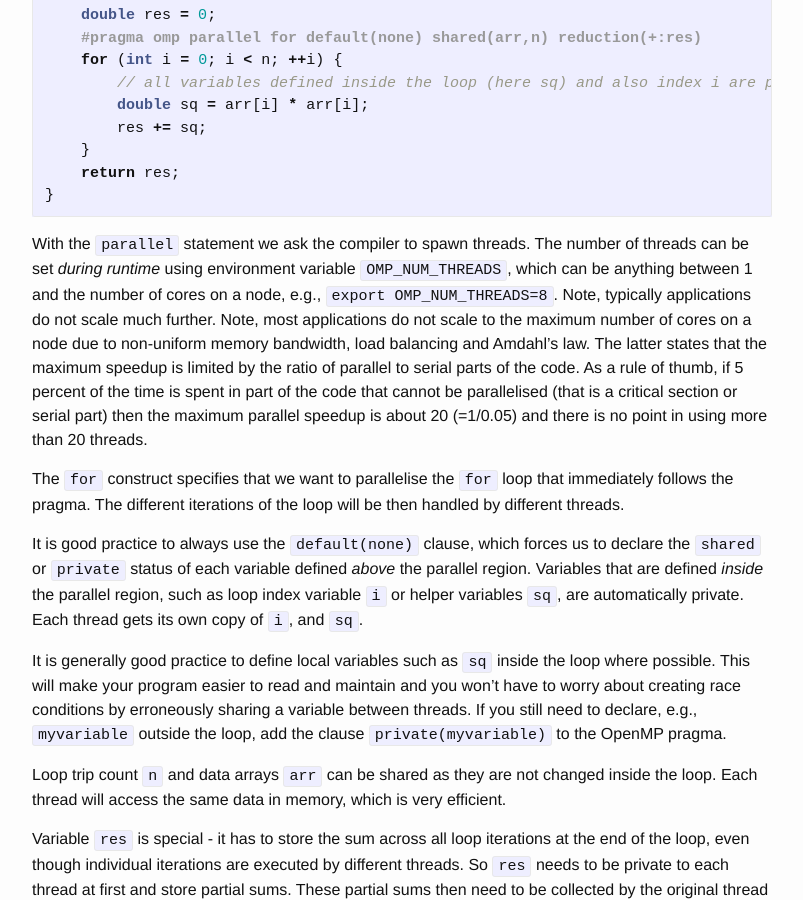
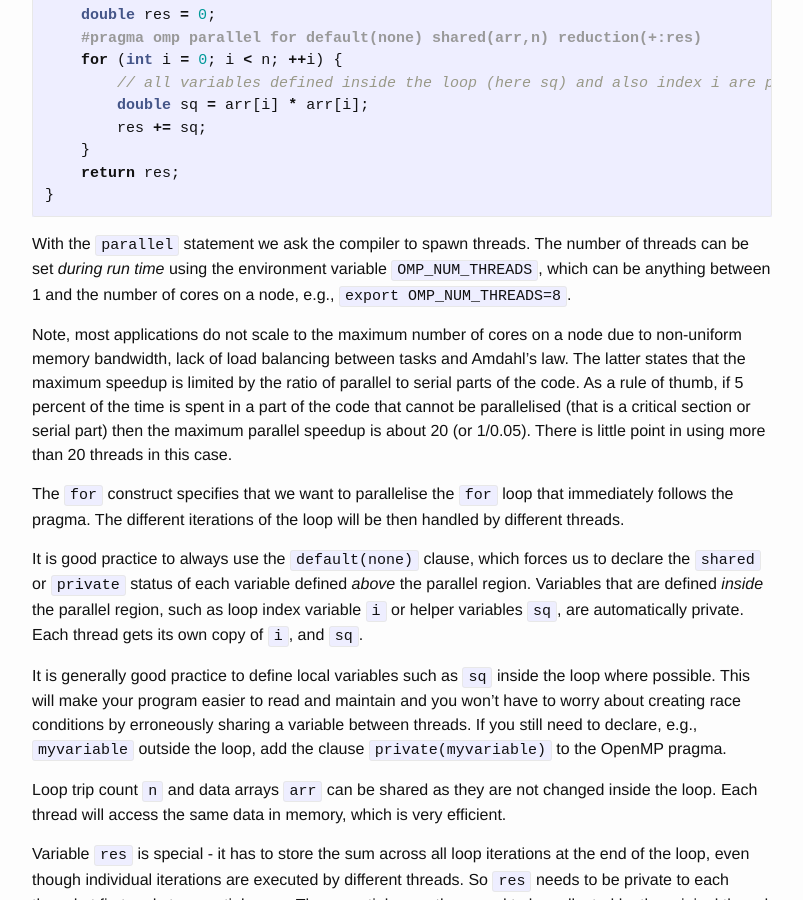
Before and after one commit to nesi/perf-training, a Jekyll site: the page built from _lessons/python-scatter/04b-openmp.md, in a window 1280 px wide and 900 px high, scrolled down 4116 px. Shown: the whole window, without its empty margins (238-1041 px from the left). Built offline with Jekyll 4.4.1, drawn with Linux system fonts in a browser that asks for light colours; some of the changed text lies outside the part shown.

Commit message:
Update 04b-openmp.md

````diff
--- a/_lessons/python-scatter/04b-openmp.md
+++ b/_lessons/python-scatter/04b-openmp.md
@@ -61,7 +61,7 @@ Use the following compiler switches:
 
 ### Directives
 
-Parallelisation with OpenMP is implemented using directives, which are written as pragmas (C/C++) or specially formatted comments (Fortran). OpenMP also provides an additional Application Program Interface (API) that allows the program to configure and query the runtime environment, e.g., to find out how many threads are running in parallel and which thread ID is running a given parallel section. For more information, have a look at the latest [OpenMP standard](https://www.openmp.org/wp-content/uploads/openmp-4.5.pdf).
+Parallelisation with OpenMP is implemented using directives, which are written as pragmas (C/C++) or specially formatted comments (Fortran). OpenMP also provides an additional Application Program Interface (API) that allows the program to configure and query the run time environment, e.g., to find out how many threads are running in parallel and which thread ID is running a given parallel section. For more information, have a look at the latest [OpenMP standard](https://www.openmp.org/wp-content/uploads/openmp-4.5.pdf).
 
 Here we focus on OpenMP directives in the source code that are interpreted by the compiler. The same source code can be used to build a serial or threaded version of the application by simply turning the OpenMP compiler switch on or off, and a non-OpenMP compiler will ignore the directives as unknown pragmas (C/C++) or as comments (Fortran).
 
@@ -102,8 +102,9 @@ double mySumSq(int n, double* arr) {
 }
 ```
 
-With the `parallel` statement we ask the compiler to spawn threads. The number of threads can be set *during runtime* using environment variable `OMP_NUM_THREADS`, which can be anything between 1 and the number of cores on a node, e.g., `export OMP_NUM_THREADS=8`. Note, typically applications do not scale much further.
-Note, most applications do not scale to the maximum number of cores on a node due to non-uniform memory bandwidth, load balancing and Amdahl's law. The latter states that the maximum speedup is limited by the ratio of parallel to serial parts of the code. As a rule of thumb, if 5 percent of the time is spent in part of the code that cannot be parallelised (that is a critical section or serial part) then the maximum parallel speedup is about 20 (=1/0.05) and there is no point in using more than 20 threads.
+With the `parallel` statement we ask the compiler to spawn threads. The number of threads can be set *during run time* using the environment variable `OMP_NUM_THREADS`, which can be anything between 1 and the number of cores on a node, e.g., `export OMP_NUM_THREADS=8`.
+
+Note, most applications do not scale to the maximum number of cores on a node due to non-uniform memory bandwidth, lack of load balancing between tasks and Amdahl's law. The latter states that the maximum speedup is limited by the ratio of parallel to serial parts of the code. As a rule of thumb, if 5 percent of the time is spent in a part of the code that cannot be parallelised (that is a critical section or serial part) then the maximum parallel speedup is about 20 (or 1/0.05). There is little point in using more than 20 threads in this case.
 
 The `for` construct specifies that we want to parallelise the `for` loop that immediately follows the pragma. The different iterations of the loop will be then handled by different threads.
 
````
